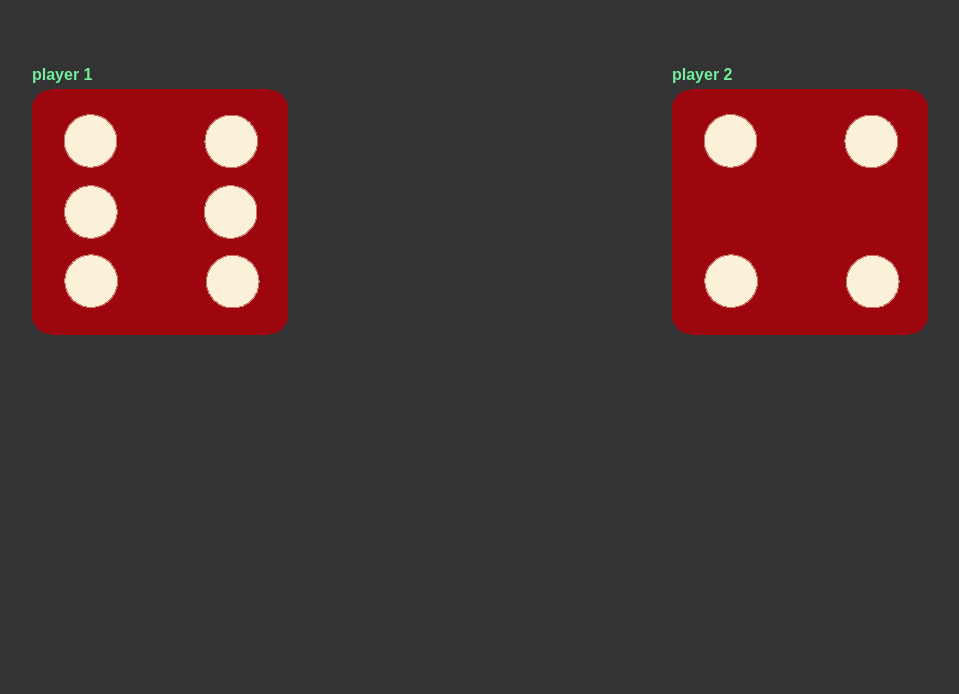
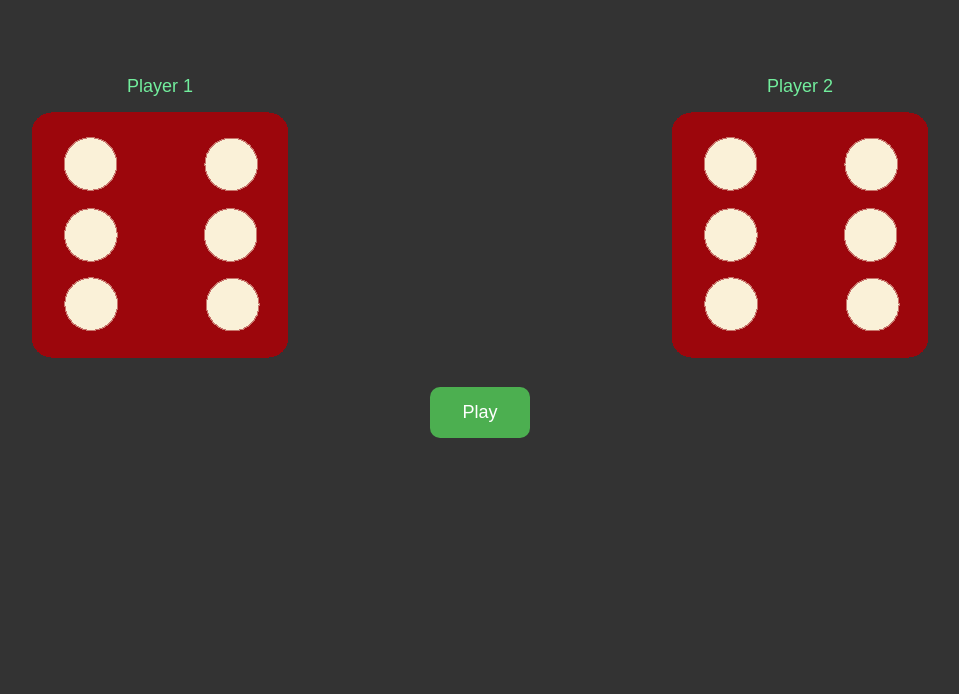
Before and after one commit to hridoykhandakar/dicee-game, a plain HTML site: page index.html in a window 1280 px wide. Shown: the part 106-800 px from the top of the page, without its empty margins (160-1119 px from the left). Drawn offline with Linux system fonts and the light colour scheme.

Commit message:
improved

```diff
--- a/index.html
+++ b/index.html
@@ -4,21 +4,24 @@
     <meta charset="UTF-8" />
     <meta http-equiv="X-UA-Compatible" content="IE=edge" />
     <meta name="viewport" content="width=device-width, initial-scale=1.0" />
+    <link rel="shortcut icon" href="./images/dice.png" type="image/x-icon" />
     <link rel="stylesheet" href="./style.css" />
     <title>Dicee</title>
   </head>
   <body>
-    <h1 class="title">Win</h1>
-
-    <div class="play">
-      <div class="player1">
-        <h4>player 1</h4>
-        <img class="p1" src="./images/dice1.png" alt="" />
+    <div class="container">
+      <h1 class="title">Click the Button to Play</h1>
+      <div class="player-section">
+        <div class="player1">
+          <p>Player 1</p>
+          <img src="./images/dice6.png" alt="" class="img1" />
+        </div>
+        <div class="player2">
+          <p>Player 2</p>
+          <img src="./images/dice6.png" alt="" class="img2" />
+        </div>
       </div>
-      <div class="player2">
-        <h4>player 2</h4>
-        <img class="p2" src="./images/dice1.png" alt="" />
-      </div>
+      <button class="btn">Play</button>
     </div>
     <script src="./script.js"></script>
   </body>
--- a/script.js
+++ b/script.js
@@ -1,14 +1,21 @@
-let num1 = Math.floor(Math.random() * 6) + 1;
-let num2 = Math.floor(Math.random() * 6) + 1;
+const btn = document.querySelector(".btn");
 
-document.querySelector(".p1").src = `images/dice${num1}.png`;
-document.querySelector(".p2").src = `images/dice${num2}.png`;
+btn.addEventListener("click", play);
 
-if (num1 === num2) {
-  document.querySelector(".title").innerText = "Draw";
-} else if (num1 < num2) {
-  document.querySelector(".title").innerText = "player 2 win";
-} else {
-  document.querySelector(".title").innerText = "player 1 win";
+function play(e) {
+  e.preventDefault();
+
+  let num1 = Math.floor(Math.random() * 6) + 1;
+  let num2 = Math.floor(Math.random() * 6) + 1;
+  document.querySelector(".img1").src = `images/dice${num1}.png`;
+  document.querySelector(".img2").src = `images/dice${num2}.png`;
+
+  if (num1 > num2) {
+    document.querySelector(".title").innerText = "player 1 win";
+  } else if (num1 < num2) {
+    document.querySelector(".title").innerText = "player 2 win";
+  } else {
+    document.querySelector(".title").innerText = "Draw";
+  }
+  document.querySelector(".btn").innerText = "Play Again";
 }
-const myfunc = () => {};
--- a/style.css
+++ b/style.css
@@ -2,16 +2,44 @@
   margin: 0;
   padding: 0;
   font-family: sans-serif;
+}
+body{
   background: rgb(51, 51, 51);
   color: rgb(114, 238, 157);
+
 }
 h1{
   font-size: 5rem;
   text-align: center;
   margin-bottom: 5rem;
 }
-.play{
+.player-section{
   display: flex;
   align-items: center;
   justify-content: space-around;
 }
+.player-section p{
+  text-align: center;
+  padding: 10px;
+  font-size: 18px;
+}
+
+.btn{
+  background-color: #4CAF50; /* Green */
+  border: none;
+  color: white;
+  padding: 15px 32px;
+  text-align: center;
+  border-radius: 10px;
+  font-size: 18px;
+  display: block;
+  margin: 20px auto;
+}
+
+@media screen and (max-width: 600px) {
+
+  img{
+    transform: scale(.8);
+  }
+
+}
```
Also changed, not shown: images/dice.png (added).
